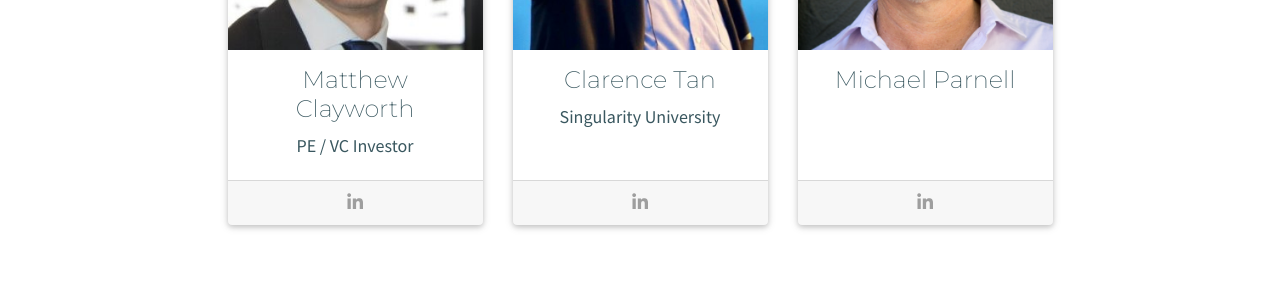
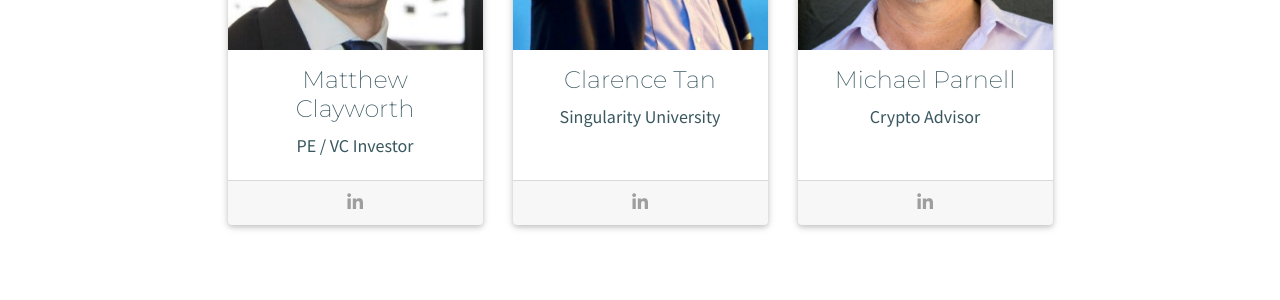
Before and after one commit to enhancedsociety/old-website, a Jekyll site: the page built from index.html, in a window 1280 px wide and 900 px high, scrolled down 5035 px. Shown: the part 155-455 px from the top of the window. Built offline with Jekyll 4.4.1, drawn with Linux system fonts in a browser that asks for light colours; nearby versions of some CDN libraries; a script that is not in the unit is left out.

Commit message:
adding Michaels title

```diff
--- a/_data/advisors.yml
+++ b/_data/advisors.yml
@@ -10,4 +10,5 @@
 
 - name: Michael Parnell
   image: michael.png
+  title: Crypto Advisor
   linkedin: https://www.linkedin.com/in/michael-parnell-945851136/
```
